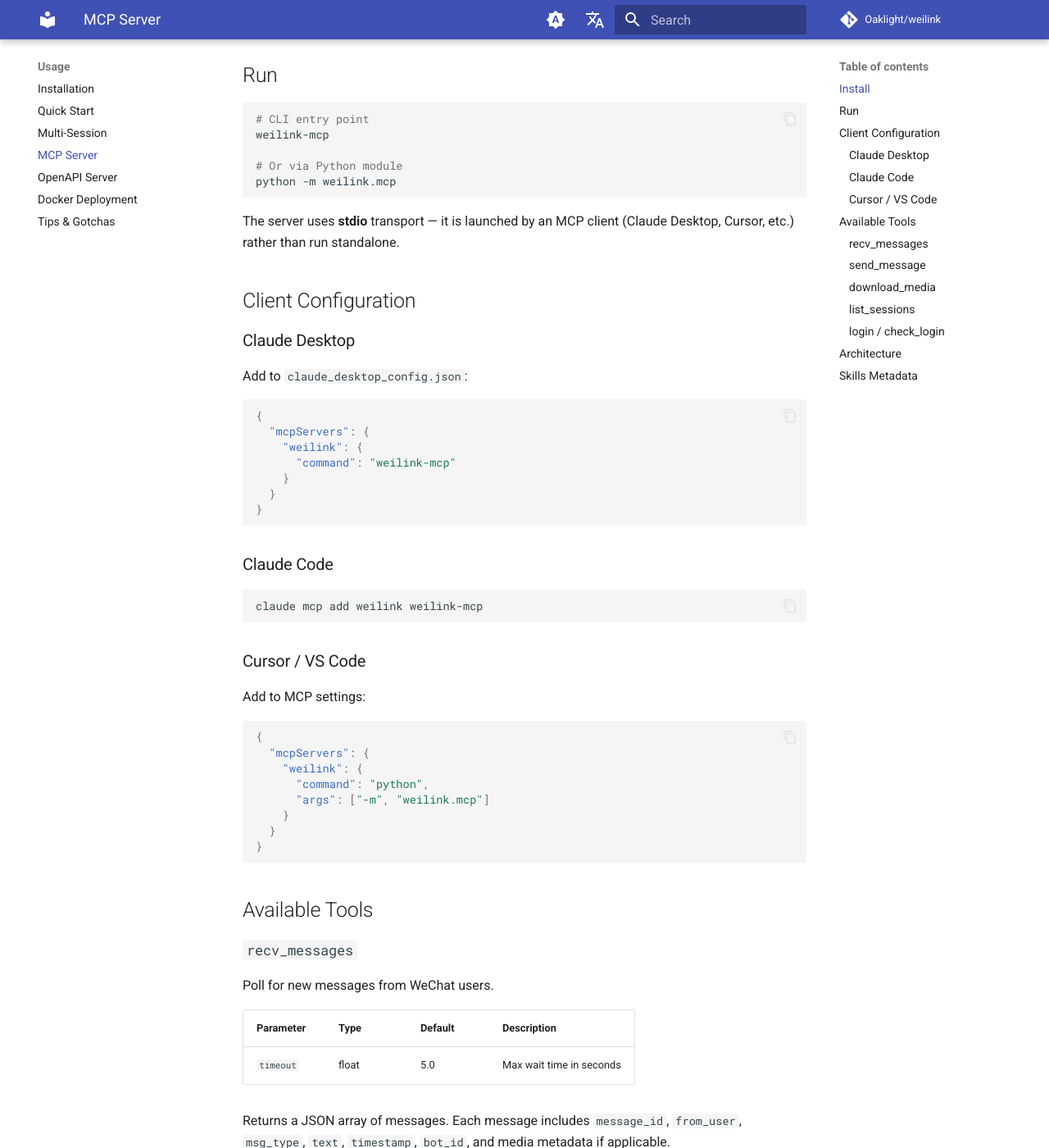
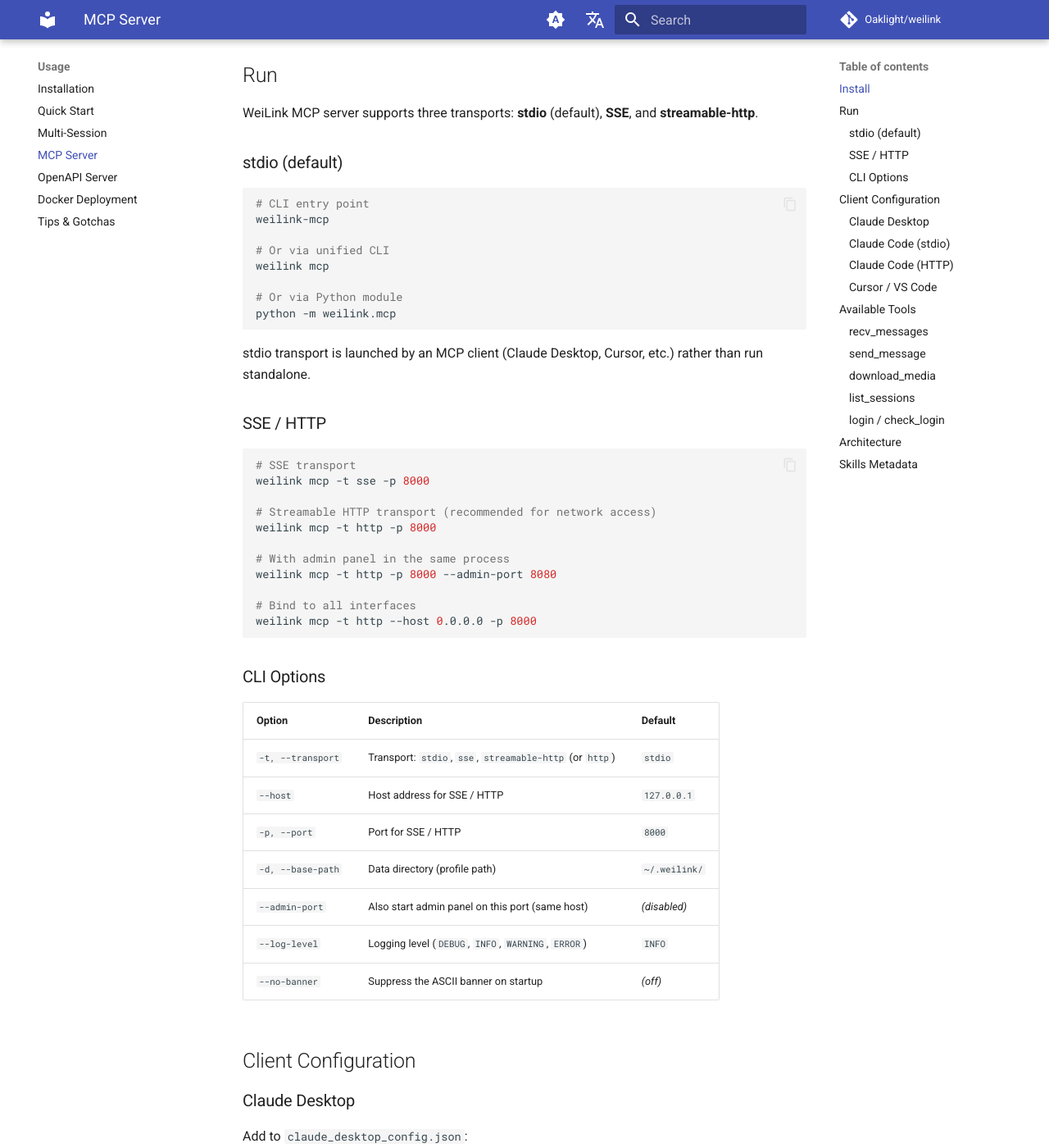
Before and after one commit to Oaklight/weilink, an MkDocs documentation site: the page built from docs/usage/mcp.md, in a window 1280 px wide and 1400 px high, scrolled down 599 px. Shown: the whole window at 82% size. Built offline with MkDocs 1.6.1 and Material for MkDocs 9.7.7, drawn with Linux system fonts in a browser that asks for light colours; comment, search, counter and statistics services are not loaded; some of the changed text lies outside the part shown.

Commit message:
Add HTTP transport docs, CLI options table, and admin panel screenshot

````diff
--- a/docs/usage/mcp.md
+++ b/docs/usage/mcp.md
@@ -21,15 +21,50 @@ This installs [toolregistry-server](https://github.com/Oaklight/toolregistry) wi
 
 ## Run
 
+WeiLink MCP server supports three transports: **stdio** (default), **SSE**, and **streamable-http**.
+
+### stdio (default)
+
 ```bash
 # CLI entry point
 weilink-mcp
+
+# Or via unified CLI
+weilink mcp
 
 # Or via Python module
 python -m weilink.mcp
 ```
 
-The server uses **stdio** transport — it is launched by an MCP client (Claude Desktop, Cursor, etc.) rather than run standalone.
+stdio transport is launched by an MCP client (Claude Desktop, Cursor, etc.) rather than run standalone.
+
+### SSE / HTTP
+
+```bash
+# SSE transport
+weilink mcp -t sse -p 8000
+
+# Streamable HTTP transport (recommended for network access)
+weilink mcp -t http -p 8000
+
+# With admin panel in the same process
+weilink mcp -t http -p 8000 --admin-port 8080
+
+# Bind to all interfaces
+weilink mcp -t http --host 0.0.0.0 -p 8000
+```
+
+### CLI Options
+
+| Option | Description | Default |
+|--------|-------------|---------|
+| `-t, --transport` | Transport: `stdio`, `sse`, `streamable-http` (or `http`) | `stdio` |
+| `--host` | Host address for SSE / HTTP | `127.0.0.1` |
+| `-p, --port` | Port for SSE / HTTP | `8000` |
+| `-d, --base-path` | Data directory (profile path) | `~/.weilink/` |
+| `--admin-port` | Also start admin panel on this port (same host) | *(disabled)* |
+| `--log-level` | Logging level (`DEBUG`, `INFO`, `WARNING`, `ERROR`) | `INFO` |
+| `--no-banner` | Suppress the ASCII banner on startup | *(off)* |
 
 ## Client Configuration
 
@@ -47,11 +82,35 @@ Add to `claude_desktop_config.json`:
 }
 ```
 
-### Claude Code
+### Claude Code (stdio)
 
 ```bash
 claude mcp add weilink weilink-mcp
 ```
+
+### Claude Code (HTTP)
+
+First start the MCP server:
+
+```bash
+weilink mcp -t http -p 8000
+```
+
+Then add it to Claude Code settings (`~/.claude/settings.json`):
+
+```json
+{
+  "mcpServers": {
+    "weilink": {
+      "type": "http",
+      "url": "http://127.0.0.1:8000/mcp"
+    }
+  }
+}
+```
+
+!!! tip "Why HTTP?"
+    HTTP transport lets the MCP server persist across Claude Code sessions. You start it once and all Claude Code sessions can connect to the same server instance — no need to restart the server when you start a new conversation.
 
 ### Cursor / VS Code
 
````
Also changed, not shown: docs/assets/admin_panel.png (added).
